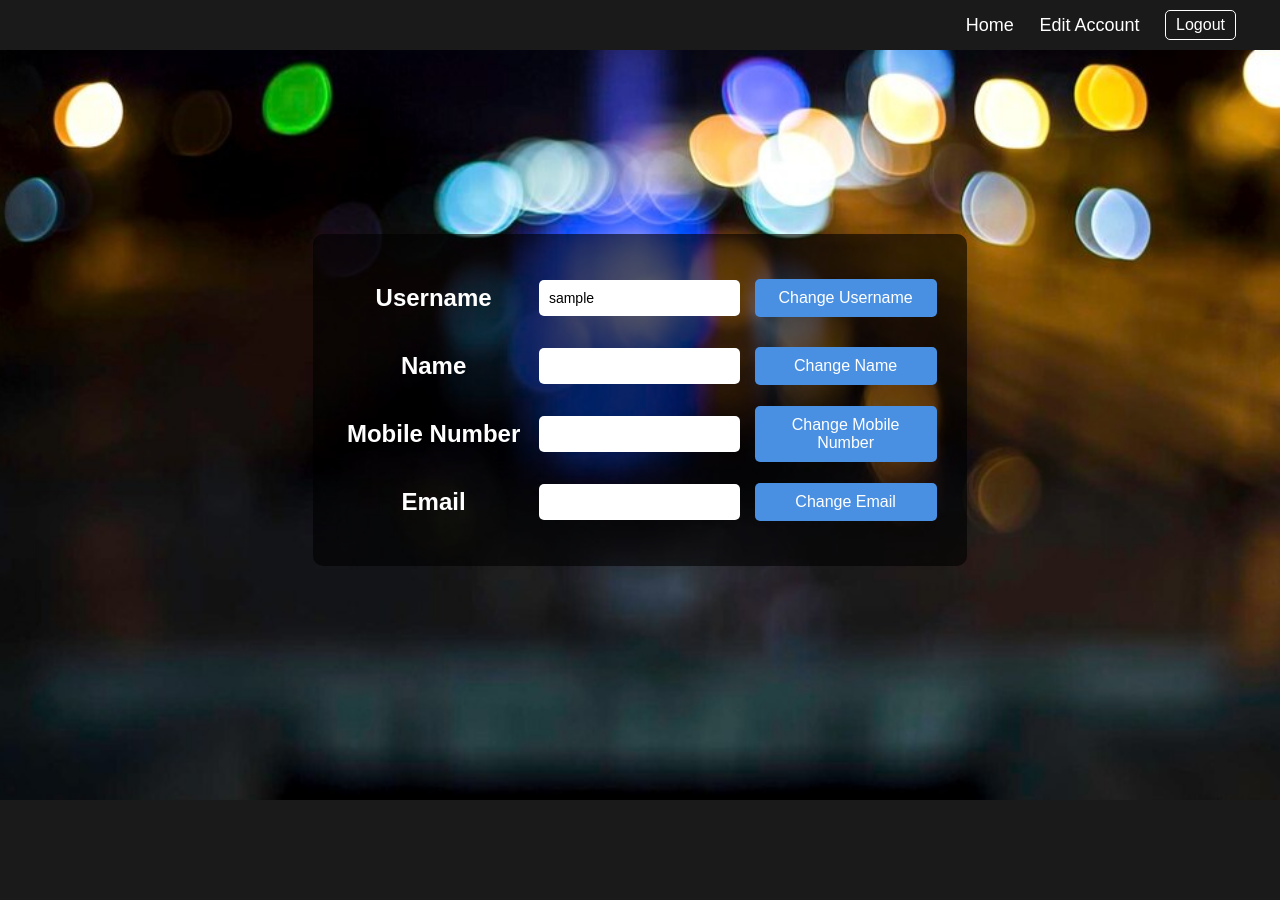
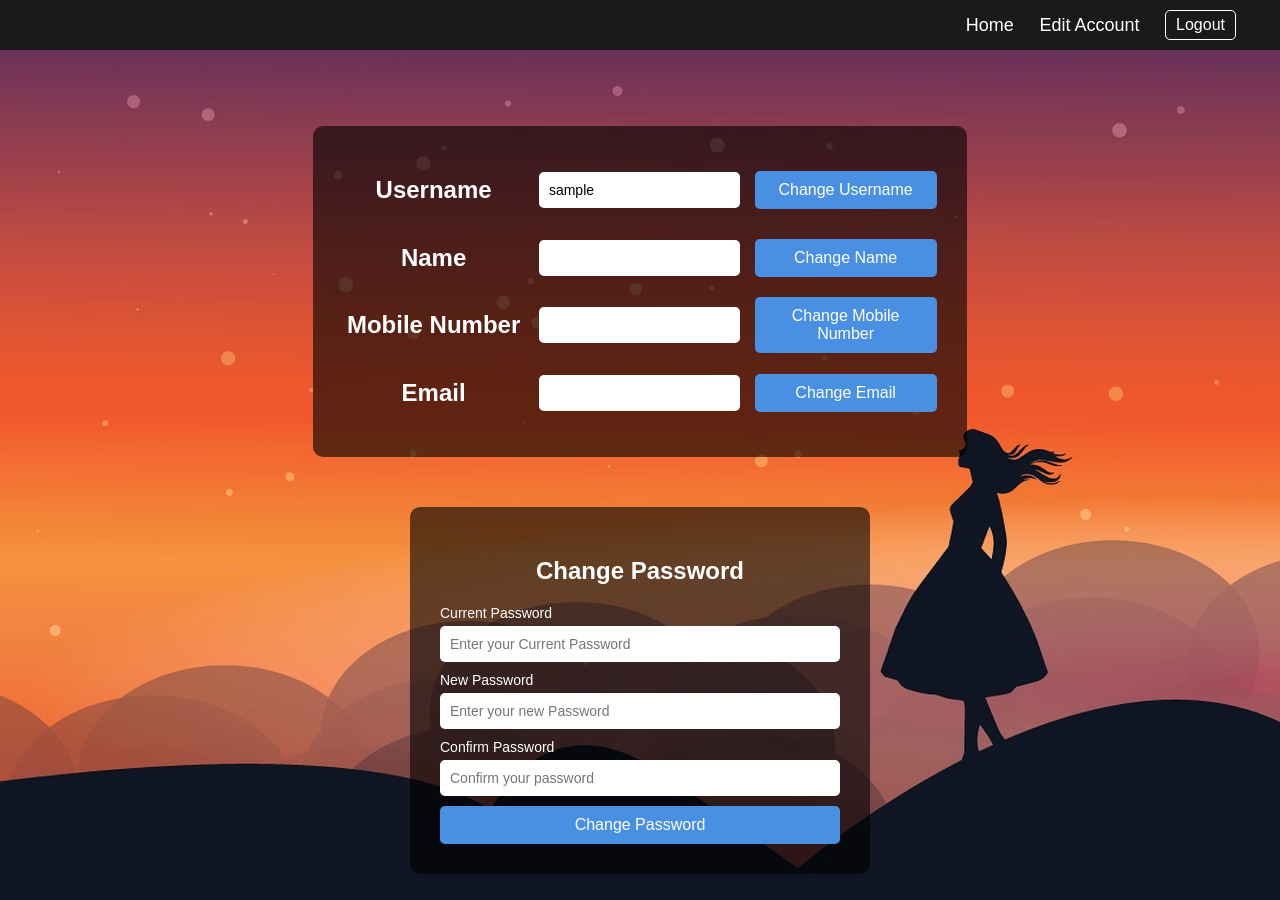
Before and after one commit to prathameshbasagare05/php-site, a PHP site: page /edit-acc.php in a window 1280 px wide. Before the commit the page ends 800 px from the top, so only its background shows below. Run offline with PHP 8.4, Linux system fonts and the light colour scheme; the visitor is signed in with stand-in values (Sample User, id 1); data that the repository does not hold is empty.

Commit message:
new changes in edit acc

```diff
--- a/edit-acc.php
+++ b/edit-acc.php
@@ -12,7 +12,7 @@ if(!isset($_SESSION['username'])) header("location:home.php");
         <link rel="stylesheet" href="styles.css">
         <style>
             body{
-                background: url('images/home-bg.jpg') no-repeat center center fixed;
+                background: url('images/form-bg.jpg') no-repeat center center fixed;
                 background-size: cover;
             }
         </style>
@@ -29,30 +29,47 @@ if(!isset($_SESSION['username'])) header("location:home.php");
             $email = $row['EmailID'];
             $passwordHash = $row['PasswordHash'];
         ?>
-        <main class="main-content">
+        <section class="main-content">
             <div class = "profile-fields">
-                <form class = "field" method="post" action="<?php echo $_SERVER['PHP_SELF'] ?>">
+                <form class = "field" method="post" action="<?php echo htmlspecialchars($_SERVER['PHP_SELF']) ?>">
                     <h2 class="item">Username</h2>
                     <input class="item" type="text" name="username" id="username" value="<?php echo $username ?>">
                     <button class="item"  type="submit" name="submit-username">Change Username</button>
                 </form>
-                <form class = "field" method="post" action="<?php echo $_SERVER['PHP_SELF'] ?>">
+                <form class = "field" method="post" action="<?php echo htmlspecialchars($_SERVER['PHP_SELF']) ?>">
                     <h2 class="item" >Name</h2>
                     <input class="item"  type="text" name="name" id="name" value="<?php echo $name ?>">
                     <button class="item"  type="submit" name="submit-name">Change Name</button>
                 </form>
-                <form class = "field" method="post" action="<?php echo $_SERVER['PHP_SELF'] ?>">
+                <form class = "field" method="post" action="<?php echo htmlspecialchars($_SERVER['PHP_SELF']) ?>">
                     <h2 class="item" >Mobile Number</h2>
                     <input class="item"  type="tel" name="mobile" id="mobile" value="<?php echo $mobile ?>">
                     <button class="item"  type="submit" name="submit-mobile">Change Mobile Number</button>
                 </form>
-                <form class = "field" method="post" action="<?php echo $_SERVER['PHP_SELF'] ?>">
+                <form class = "field" method="post" action="<?php echo htmlspecialchars($_SERVER['PHP_SELF']) ?>">
                     <h2 class="item" >Email</h2>
                     <input class="item"  type="text" name="email" id="email" value="<?php echo $email ?>">
                     <button class="item"  type="submit" name="submit-email">Change Email</button>
                 </form>
             </div>
-        </main>
+            <div class="login-box">
+                    <h1>Change Password</h1>
+                    <form method="post" action="<?php echo htmlspecialchars($_SERVER["PHP_SELF"]); ?>">
+                        <label for="current-pass">Current Password</label>
+                        <input type="text" id="current-pass" name="current-pass" placeholder="Enter your Current Password" required>
+                        <label for="new-pass">New Password</label>
+                        <input type="password" id="new-pass" name="new-pass" placeholder="Enter your new Password" required>
+                        <label for="password">Confirm Password</label>
+                        <input type="password" id="password" name="password" placeholder="Confirm your password" required>
+                        <button type="submit" name="change-pass">Change Password</button>
+                    </form>
+            </div>
+
+
+
+
+
+        </section>
 
         <?php
             if (isset($_SESSION['alert'])) {
@@ -110,9 +127,25 @@ if(!isset($_SESSION['username'])) header("location:home.php");
                     }
                 }
                 header("Location: " . $_SERVER['PHP_SELF']);
+            }elseif(isset($_POST['current-pass'])){
+                $current_pass = htmlspecialchars($_POST['current-pass']);
+                $new_pass = htmlspecialchars($_POST['new-pass']);
+                $pass = htmlspecialchars($_POST['password']);
+                if($new_pass!=$pass){
+                    $_SESSION['alert'] = "New password and Confirm Password Do not match";
+                }else{
+                    if(password_verify($current_pass,$passwordHash)){
+                        $new_passwordHash = password_hash($pass, PASSWORD_DEFAULT);
+                        $q = "UPDATE Users SET PasswordHash='$new_passwordHash' WHERE Username = '$username'";
+                        if($conn->query($q)===TRUE){
+                            $_SESSION['alert'] = "Password Changed Successfully";
+                        }
+                    }else{
+                        $_SESSION['alert'] = "Current Password is wrong";
+                    }
+                }
+                header("Location: " . $_SERVER['PHP_SELF']);
             }
-
-
 
 
 
--- a/styles.css
+++ b/styles.css
@@ -7,10 +7,11 @@ body {
   }
 
   .navbar {
+    display: block;
     background-color: #1a1a1a;
     padding: 10px 20px;
-    position: fixed;
     width: 100%;
+    margin-bottom: 50px;
     top: 0;
     left: 0;
   }
@@ -45,6 +46,7 @@ body {
 
   .main-content {
     display: flex;
+    flex-direction: column;
     align-items: center;
     justify-content: center;
     height: 100vh;
@@ -82,6 +84,7 @@ body {
     background-color: rgba(0, 0, 0, 0.6);
     padding: 30px;
     border-radius: 10px;
+    margin-bottom: 50px;
     max-width: 400px;
     width: 100%;
   }
@@ -98,7 +101,7 @@ body {
     font-size: 14px;
   }
   .login-box input {
-    width: 100%;
+    width: 95%;
     padding: 10px;
     margin-bottom: 10px;
     border: none;
@@ -228,8 +231,8 @@ body {
     background-color: rgba(0, 0, 0, 0.6);
     padding: 30px;
     border-radius: 10px;
-    display: flex;
-    flex-direction: column;
+    margin-top:50px;
+    margin-bottom: 50px;
   }
   .profile-fields input {
     /* width: 100%; */
```
